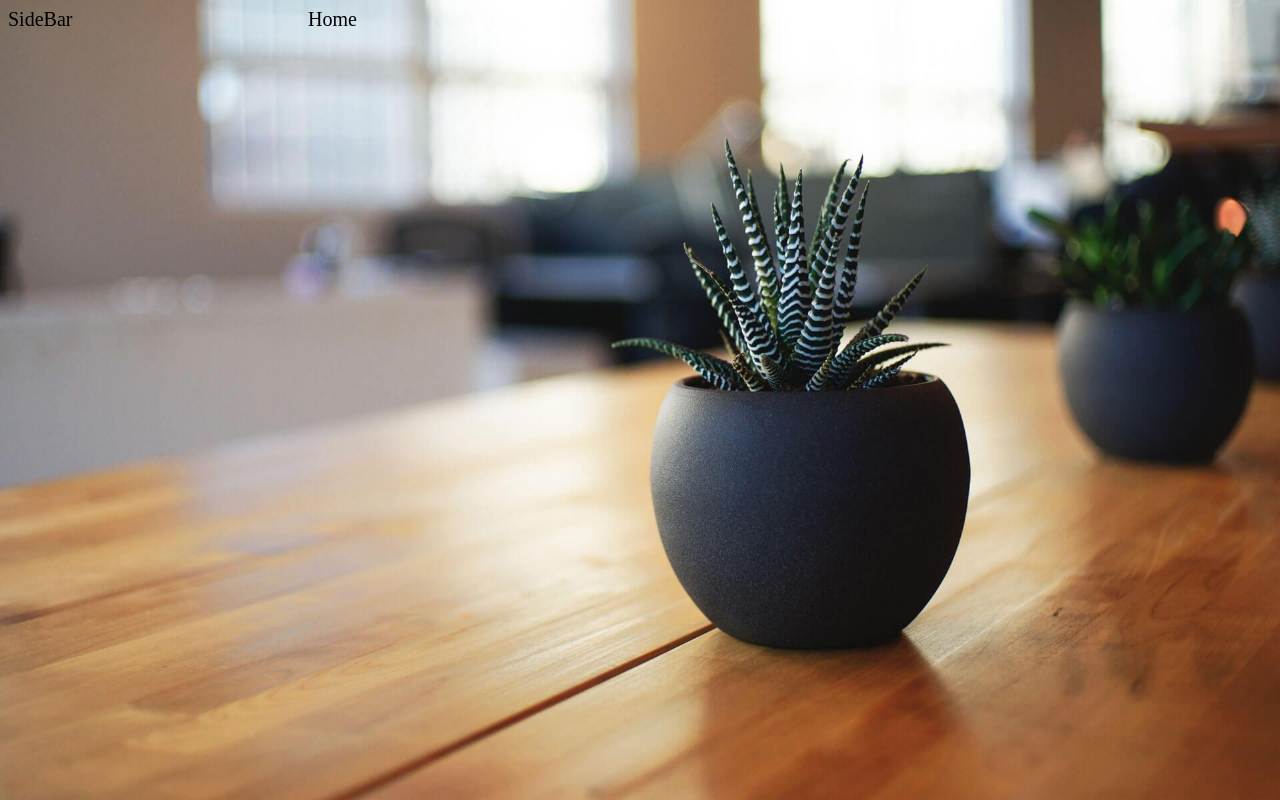
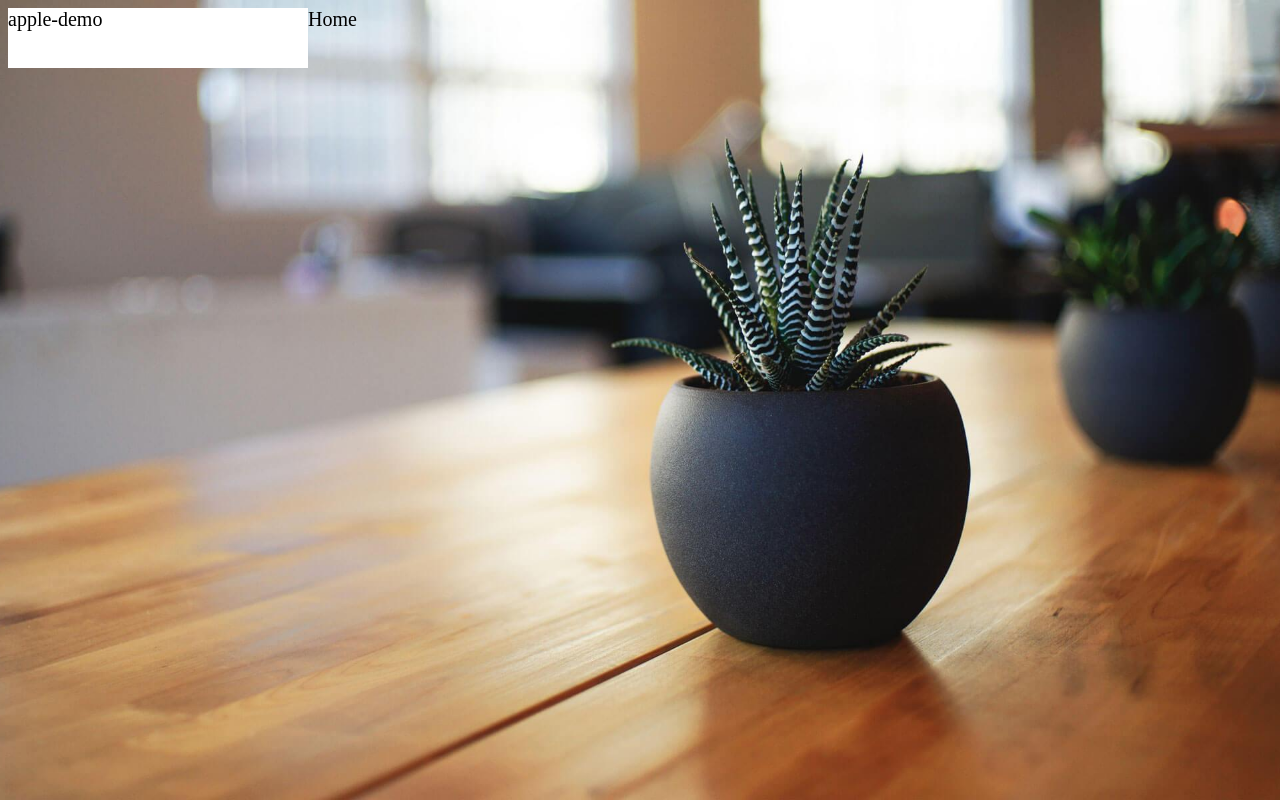
Before and after one commit to Pickcle/blog, a Vue app: page /#/ in a window 1280 px wide. Built offline with nearby package versions, Linux system fonts and the light colour scheme.

Commit message:
add navigation-panel into sidebar

```diff
--- /dev/null
+++ b/src/components/NavigationPanel/NavigationItem.vue
@@ -0,0 +1,18 @@
+<template>
+  <div class="navigation-item w-100">
+    {{ name }}
+  </div>
+</template>
+
+<script>
+  export default {
+    props: {
+      name: String
+    }
+  }
+</script>
+
+<style lang="sass" scoped>
+  .navigation-item
+    height: 60px
+</style>
--- /dev/null
+++ b/src/components/NavigationPanel/NavigationPanel.vue
@@ -0,0 +1,28 @@
+<template>
+  <div class="navigation-panel">
+    <navigation-item v-for="(item, idx) in config" :name="item" :key="idx"/>
+  </div>
+</template>
+
+<script>
+  import navigationConfig from 'src/config/navigation.config.js'
+
+  import NavigationItem from './NavigationItem.vue'
+
+  export default {
+    data () {
+      return {
+        config: navigationConfig
+      }
+    },
+
+    components: {
+      NavigationItem
+    }
+  }
+</script>
+
+<style lang="sass" scoped>
+  .navigation-panel
+
+</style>
--- /dev/null
+++ b/src/components/NavigationPanel/index.js
@@ -0,0 +1,3 @@
+import NavigationPanel from './NavigationPanel.vue'
+
+export default NavigationPanel
--- a/src/components/SideBar.vue
+++ b/src/components/SideBar.vue
@@ -1,15 +1,24 @@
 <template>
   <div class="side-bar">
-    SideBar
+    <navigation-panel />
   </div>
 </template>
 
 <script>
+  import NavigationPanel from './NavigationPanel'
+
   export default {
+    data () {
+    },
+
+    components: {
+      NavigationPanel
+    }
   }
 </script>
 
 <style lang="sass" scoped>
   .side-bar
     width: 300px
+    background: #fff
 </style>
--- a/src/router/index.js
+++ b/src/router/index.js
@@ -3,7 +3,7 @@ import Router from 'vue-router'
 
 import Home from '../containers/Home.vue'
 
-import sidebarConfig from '../config/sidebarConfig.js'
+import navigationConfig from 'src/config/navigation.config.js'
 
 Vue.use(Router)
 
@@ -25,7 +25,7 @@ const getComponentName = name => name.replace(/\b\w/g, word => word.toUpperCase(
 
 let componentName
 
-sidebarConfig.forEach(value => {
+navigationConfig.forEach(value => {
   componentName = getComponentName(value)
   const route = {
     path: `/${value}`,
```
Also changed, not shown: src/config/navigation.config.js (renamed from src/config/sidebarConfig.js).
